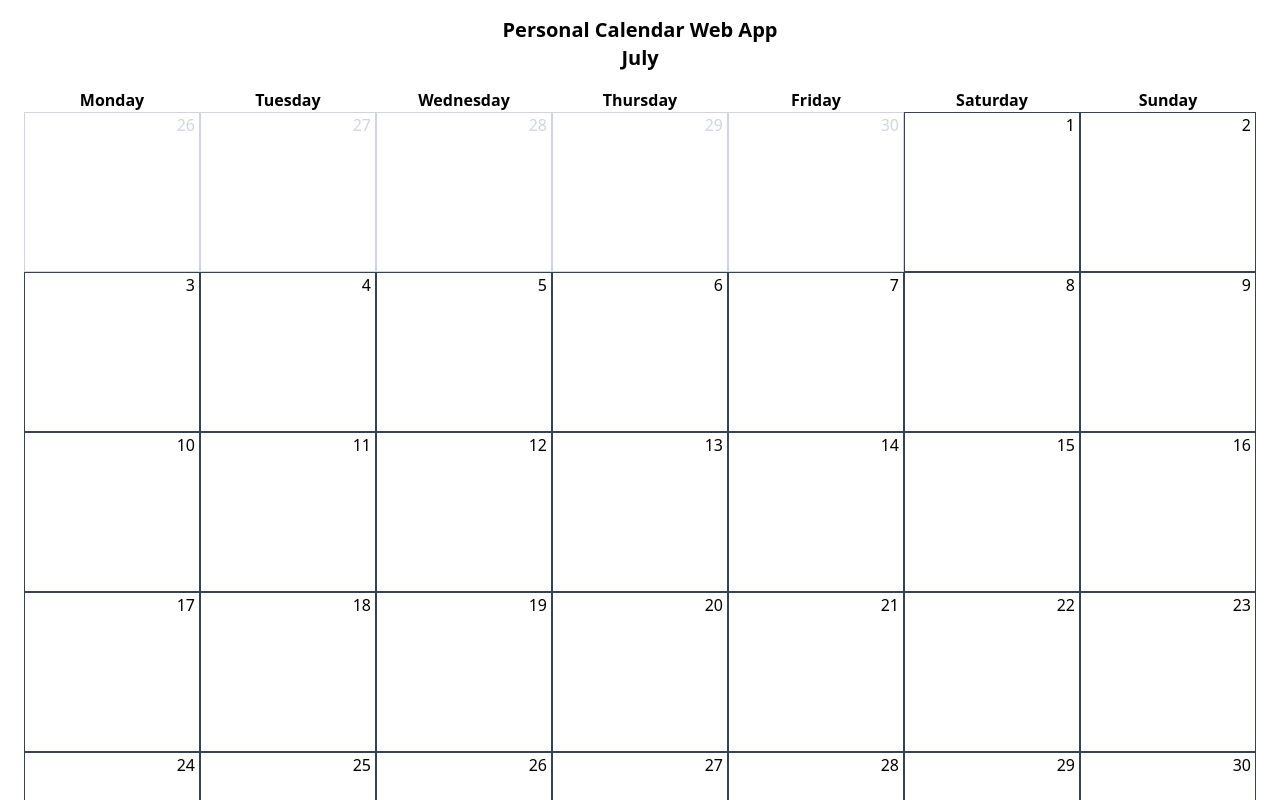
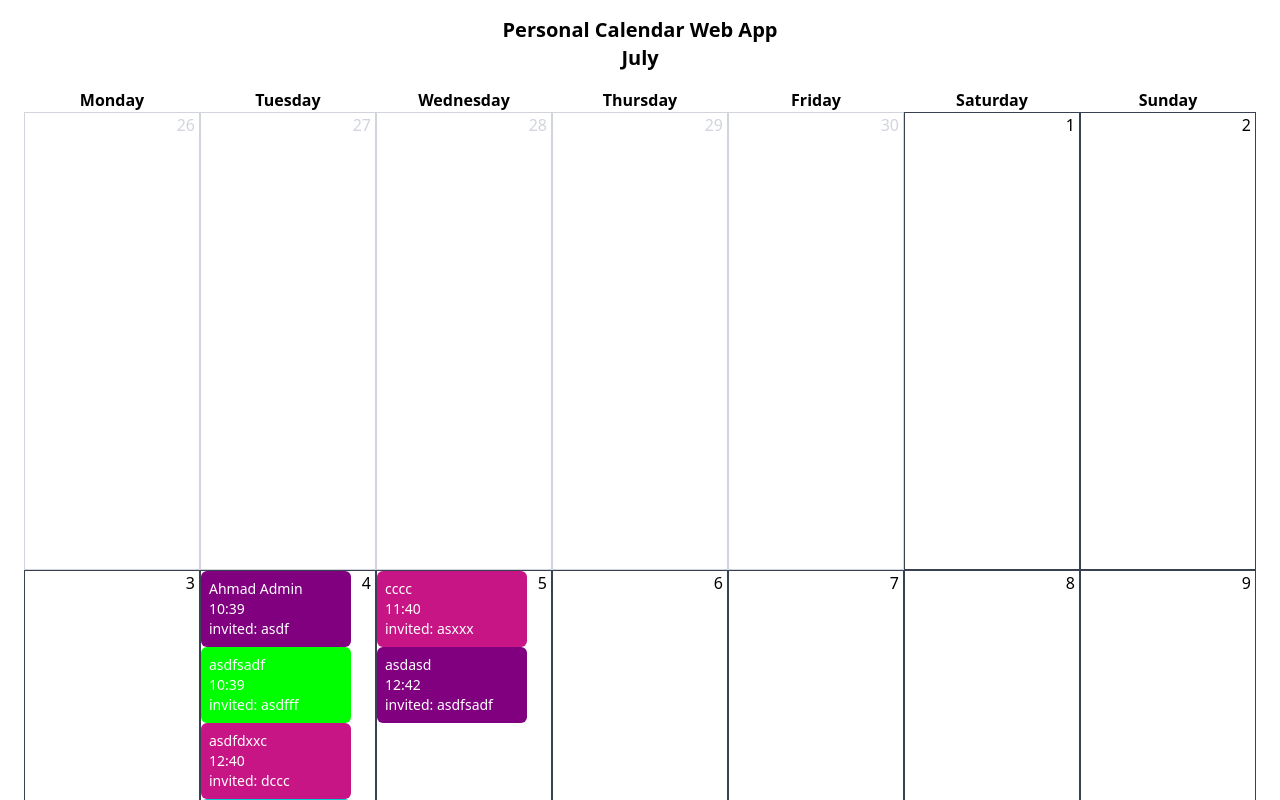
Before and after one commit to Ilham-muttaqien17/calendar-app, a Vue app: page / in a window 1280 px wide. Shown: the top 800 px of the page. Built offline with nearby package versions, Linux system fonts and the light colour scheme; data requests are answered from the project's data file.

Commit message:
Add event list on each day
Signed-off-by: Ilham Muttaqien <ilham.muttaqien@students.amikom.ac.id>

```diff
--- a/db.json
+++ b/db.json
@@ -1,10 +1,68 @@
 {
   "events": [
     {
-      "name": "test",
-      "time": "123",
+      "name": "Ahmad Admin",
+      "time": "10:39",
       "invitees_by_email": "asdf",
+      "date": "2023-07-04",
+      "color": "purple",
       "id": 1
+    },
+    {
+      "name": "asdfsadf",
+      "time": "10:39",
+      "invitees_by_email": "asdfff",
+      "date": "2023-07-04",
+      "color": "lime",
+      "id": 2
+    },
+    {
+      "name": "asdfdxxc",
+      "time": "12:40",
+      "invitees_by_email": "dccc",
+      "date": "2023-07-04",
+      "color": "mediumvioletred",
+      "id": 3
+    },
+    {
+      "name": "cccc",
+      "time": "11:40",
+      "invitees_by_email": "asxxx",
+      "date": "2023-07-05",
+      "color": "mediumvioletred",
+      "id": 4
+    },
+    {
+      "name": "xxxx",
+      "time": "12:40",
+      "invitees_by_email": "sadfs",
+      "date": "2023-07-04",
+      "color": "darkturquoise",
+      "id": 5
+    },
+    {
+      "name": "aaaxxx",
+      "time": "11:40",
+      "invitees_by_email": "asdfsdf",
+      "date": "2023-07-04",
+      "color": "orangered",
+      "id": 6
+    },
+    {
+      "name": "xasdfsadf",
+      "time": "10:42",
+      "invitees_by_email": "asdfsdf",
+      "date": "2023-07-04",
+      "color": "pink",
+      "id": 7
+    },
+    {
+      "name": "asdasd",
+      "time": "12:42",
+      "invitees_by_email": "asdfsadf",
+      "date": "2023-07-05",
+      "color": "purple",
+      "id": 8
     }
   ]
 }
--- a/src/App.vue
+++ b/src/App.vue
@@ -1,16 +1,32 @@
 <script>
-import HelloWorld from "./components/HelloWorld.vue";
 import { getCurrentMonth, getAvailableDate } from "../utils/date";
+import ModalBase from "./components/ModalBase.vue";
+import { api } from "../utils/api";
+import EventCard from "./components/EventCard.vue";
+import { getRandomColor } from "../utils/color";
 export default {
+  components: { ModalBase, EventCard },
   data() {
     return {
-      dates: {},
+      dates: [],
+      events: [],
+      form: {
+        name: "",
+        time: "",
+        invitees_by_email: "",
+      },
       currentMonth: "",
+      modalEventVisibility: false,
+      modalPostEventVisibility: false,
+      selectedDate: "",
+      disabled: false,
     };
   },
-  mounted() {
+  async mounted() {
     this.currentMonth = getCurrentMonth();
     this.dates = getAvailableDate();
+    let response = await api.get("/events");
+    this.events = response.data;
   },
   methods: {
     getDay(date) {
@@ -18,6 +34,42 @@ export default {
     },
     handleSelectDay(day) {
       console.log({ day });
+      this.selectedDate = day;
+      this.modalEventVisibility = true;
+      const event = this.events.filter((e) => e.date === this.formatDate(day));
+      console.log({ event });
+      this.disabled = event.length > 3 ? true : false;
+    },
+    formatDate(date) {
+      return `${date.getFullYear()}-${new Intl.DateTimeFormat("en", {
+        month: "2-digit",
+      }).format(date)}-${new Intl.DateTimeFormat("en", {
+        day: "2-digit",
+      }).format(date)}`;
+    },
+    handleClickCreate() {
+      this.modalEventVisibility = false;
+      this.modalPostEventVisibility = true;
+    },
+    async handleCreateEvent() {
+      const selectedColor = [];
+      this.events.map((e) => {
+        if (e.date === this.formatDate(this.selectedDate)) {
+          selectedColor.push(e.color);
+        }
+      });
+
+      const data = {
+        name: this.form.name,
+        time: this.form.time,
+        invitees_by_email: this.form.invitees_by_email,
+        date: this.formatDate(this.selectedDate),
+        color: getRandomColor(selectedColor),
+      };
+      const response = await api.post("/events", data);
+      if (response.status === 201) {
+        window.location.reload();
+      }
     },
   },
 };
@@ -39,21 +91,90 @@ export default {
       </ul>
       <ul class="grid grid-cols-7 grid-rows-5 min-h-screen">
         <li
-          v-for="(item, key) in 35"
-          :key="key"
+          v-for="(item, key1) in 35"
+          :key="key1"
           class="relative cursor-pointer"
           :class="{
             'border border-gray-300 text-gray-300':
-              dates[key]?.type !== 'current',
-            'border border-gray-700': dates[key]?.type === 'current',
+              dates[key1]?.type !== 'current',
+            'border border-gray-700': dates[key1]?.type === 'current',
           }"
-          @click="handleSelectDay(dates[key]?.date)"
+          @click="handleSelectDay(dates[key1]?.date)"
         >
           <span class="absolute top-0 right-1">{{
-            getDay(dates[key]?.date)
+            getDay(dates[key1]?.date)
           }}</span>
+          <div v-for="(item, key2) in events" :key="key2">
+            <span v-if="item.date === formatDate(dates[key1]?.date)">
+              <event-card :item="item" />
+            </span>
+          </div>
         </li>
       </ul>
     </div>
+
+    <!-- Modal List Event -->
+    <modal-base
+      :width="500"
+      v-if="modalEventVisibility"
+      @close-modal="modalEventVisibility = false"
+    >
+      <h2 class="text-lg font-semibold">
+        List Event on {{ formatDate(selectedDate) }}
+      </h2>
+      <div v-for="(item, key) in events" :key="key">
+        <span v-if="item.date === formatDate(selectedDate)">
+          <event-card :item="item" />
+        </span>
+      </div>
+      <button
+        @click="handleClickCreate"
+        :disabled="disabled"
+        class="text-white px-4 py-2 rounded-lg mt-4"
+        :class="{ 'bg-gray-300': disabled, 'bg-blue-500': !disabled }"
+      >
+        Create Event
+      </button>
+    </modal-base>
+
+    <!-- Modal Post Event -->
+    <modal-base
+      :width="500"
+      v-if="modalPostEventVisibility"
+      @close-modal="modalPostEventVisibility = false"
+    >
+      <form class="flex flex-col space-y-2" @submit.prevent="handleCreateEvent">
+        <div class="flex flex-col space-y-1">
+          <label for="name">Event Name</label>
+          <input
+            class="outline-none border border-gray-300 rounded-lg px-2 py-1"
+            v-model="form.name"
+            type="text"
+            id="name"
+          />
+        </div>
+        <div class="flex flex-col space-y-1">
+          <label for="name">Time</label>
+          <input
+            class="outline-none border border-gray-300 rounded-lg px-2 py-1"
+            v-model="form.time"
+            type="time"
+            id="name"
+          />
+        </div>
+        <div class="flex flex-col space-y-1">
+          <label for="name">Invitees Email</label>
+          <input
+            class="outline-none border border-gray-300 rounded-lg px-2 py-1"
+            v-model="form.invitees_by_email"
+            type="text"
+            id="name"
+          />
+        </div>
+        <button class="text-white bg-blue-500 px-4 py-2 rounded-lg mt-4">
+          Submit
+        </button>
+      </form>
+    </modal-base>
   </div>
 </template>
--- /dev/null
+++ b/src/components/EventCard.vue
@@ -0,0 +1,35 @@
+<template>
+  <div
+    class="flex flex-col bg-color text-white text-sm max-w-[150px] p-2 overflow-hidden rounded-md"
+    :style="customStyle"
+  >
+    <span>{{ item.name }}</span>
+    <span>{{ item.time }}</span>
+    <span>invited: {{ item.invitees_by_email }}</span>
+  </div>
+</template>
+
+<script>
+export default {
+  name: "EventCard",
+  props: {
+    item: {
+      type: Object,
+      default: () => {},
+    },
+  },
+  computed: {
+    customStyle() {
+      return {
+        "--bg-color": this.item.color,
+      };
+    },
+  },
+};
+</script>
+
+<style scoped>
+.bg-color {
+  background-color: var(--bg-color);
+}
+</style>
```
